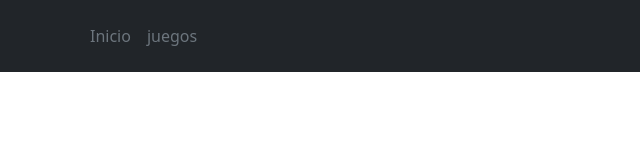
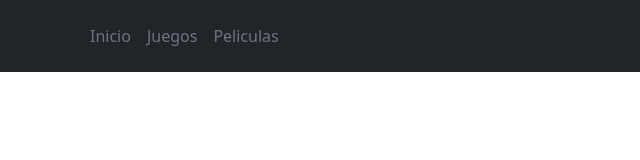
Before and after one commit to cashlos/Prueba1_html, a plain HTML site: page juegos.html in a window 1280 px wide. Shown: the full height of the page, 0-640 px from the left. Drawn offline with nearby package versions, Linux system fonts and the light colour scheme.

Commit message:
se agrego nuevos vinculos

```diff
--- a/juegos.html
+++ b/juegos.html
@@ -23,7 +23,10 @@
             <a href="Index.html" class="nav-link px-2 text-secondary">Inicio</a>
           </li>
           <li>
-            <a href="juegos.html" class="nav-link px-2 text-secondary">juegos</a>
+            <a href="juegos.html" class="nav-link px-2 text-secondary">Juegos</a>
+          </li>
+          <li>
+            <a href="peliculas.html" class="nav-link px-2 text-secondary">Peliculas</a>
           </li>
         </ul>
       </div>
```
